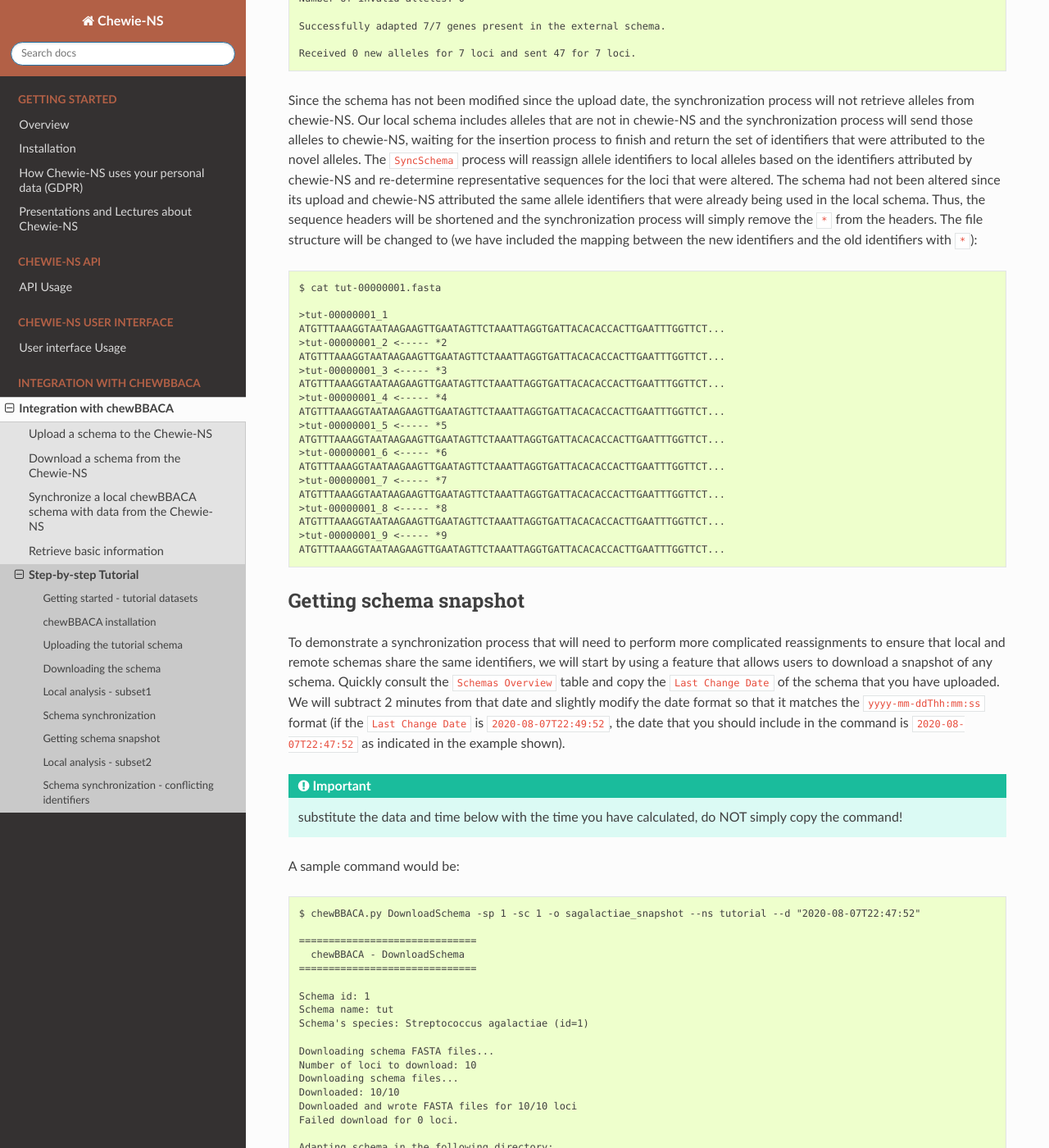
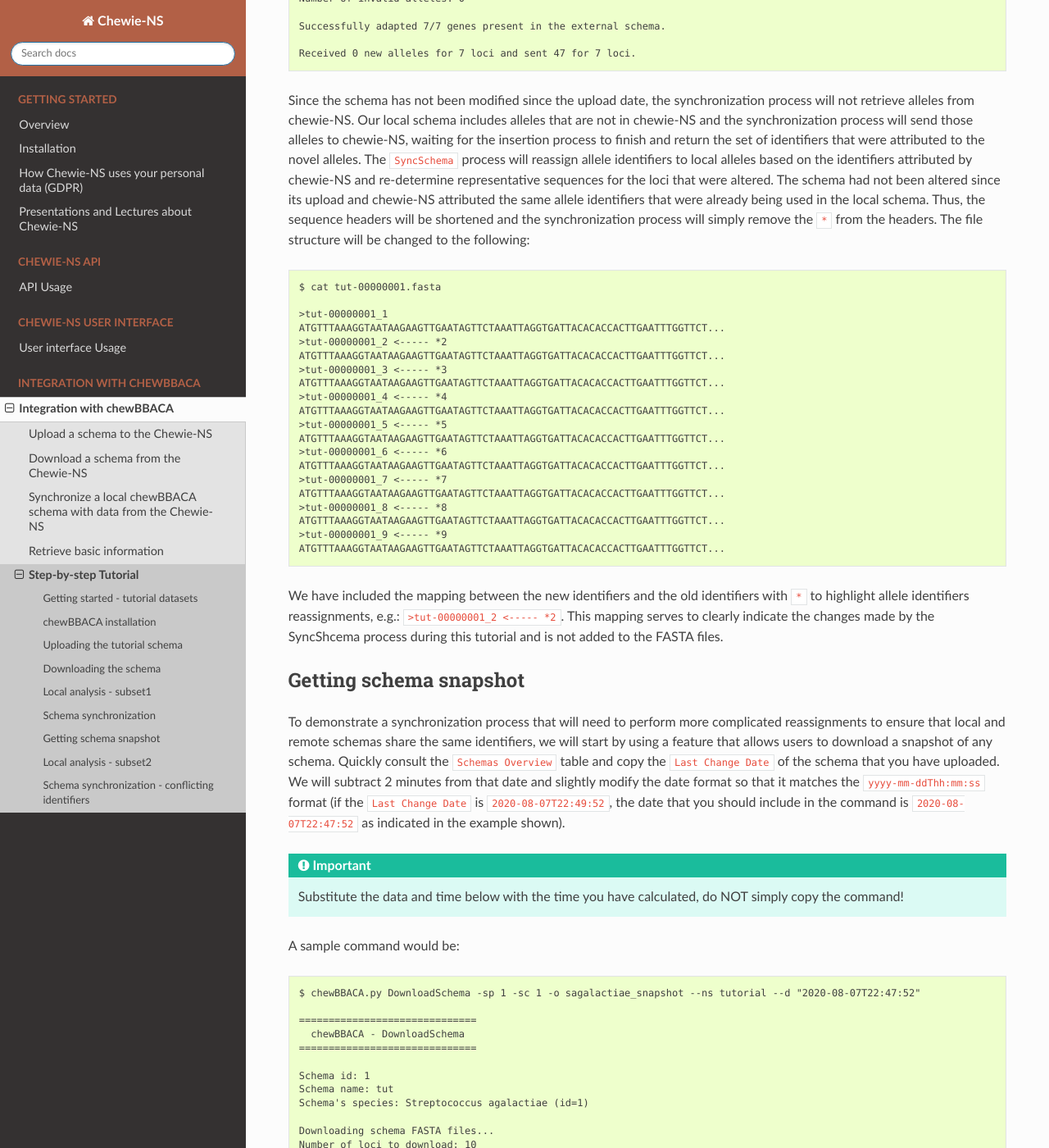
Before and after one commit to B-UMMI/Chewie-NS, a Sphinx documentation site: the page built from docs/user/tutorial.rst, in a window 1280 px wide and 1400 px high, scrolled down 8556 px. Shown: the whole window at 82% size. Built offline with Sphinx 7.4.7 and the Read the Docs theme 2.0.0, drawn with Linux system fonts in a browser that asks for light colours; some of the changed text lies outside the part shown.

Commit message:
Updated tutorial documentation.

```diff
--- a/docs/user/nsstats_api.rst
+++ b/docs/user/nsstats_api.rst
@@ -2,7 +2,7 @@
 ================================
 
 The `NSStats <https://github.com/B-UMMI/chewBBACA/blob/master/CHEWBBACA/CHEWBBACA_NS/stats_requests.py>`_
-process included in the chewBBACA suite enables the retrieval of information from Chewie-NS public server.
+process included in the chewBBACA suite enables the retrieval of information from Chewie-NS server.
 Its main objective is to provide information about the list of species and schemas in Chewie-NS,
 so that users can quickly identify a schema of interest and download it.
 
--- a/docs/user/tutorial.rst
+++ b/docs/user/tutorial.rst
@@ -224,7 +224,8 @@
 
 To download the schema you have uploaded, please run the following command:
 
-.. important:: substitute the species and schema ID values, ``-sp`` and ``-sc``, by the values that serve to identify the schema you have uploaded)
+.. important:: Substitute the species and schema ID values, ``-sp`` and ``-sc``, by the values that
+               serve to identify the schema you have uploaded.
 
 ::
 
@@ -467,8 +468,7 @@
 that were altered. The schema had not been altered since its upload and chewie-NS attributed
 the same allele identifiers that were already being used in the local schema. Thus, the sequence
 headers will be shortened and the synchronization process will simply remove the ``*`` from the
-headers. The file structure will be changed to (we have included the mapping between the new
-identifiers and the old identifiers with ``*``):
+headers. The file structure will be changed to the following:
 
 ::
 
@@ -493,6 +493,11 @@
     >tut-00000001_9 <----- *9
     ATGTTTAAAGGTAATAAGAAGTTGAATAGTTCTAAATTAGGTGATTACACACCACTTGAATTTGGTTCT...
 
+We have included the mapping between the new identifiers and the old identifiers with ``*`` to
+highlight allele identifiers reassignments, e.g.: ``>tut-00000001_2 <----- *2``. This mapping
+serves to clearly indicate the changes made by the SyncShcema process during this tutorial and
+is not added to the FASTA files.
+
 Getting schema snapshot
 :::::::::::::::::::::::
 
@@ -504,7 +509,8 @@
 (if the ``Last Change Date`` is ``2020-08-07T22:49:52``, the date that you should include in the command
 is ``2020-08-07T22:47:52`` as indicated in the example shown).
 
-.. important:: substitute the data and time below with the time you have calculated, do NOT simply copy the command!
+.. important:: Substitute the data and time below with the time you have calculated, do NOT simply copy
+               the command!
 
 A sample command would be:
 
```
Also changed, not shown: docs/user/synchronize_api.rst (+6 -5 lines).
